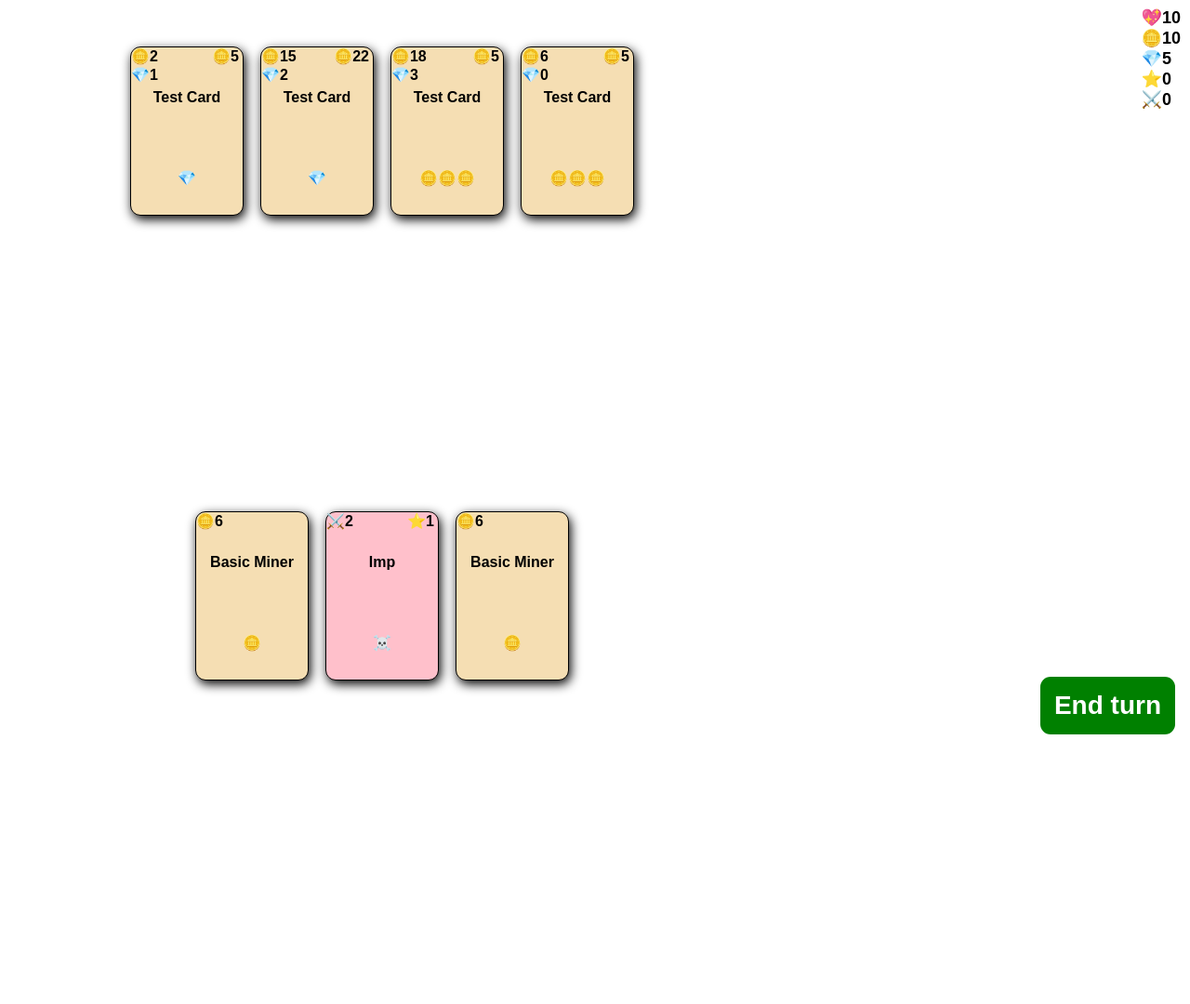
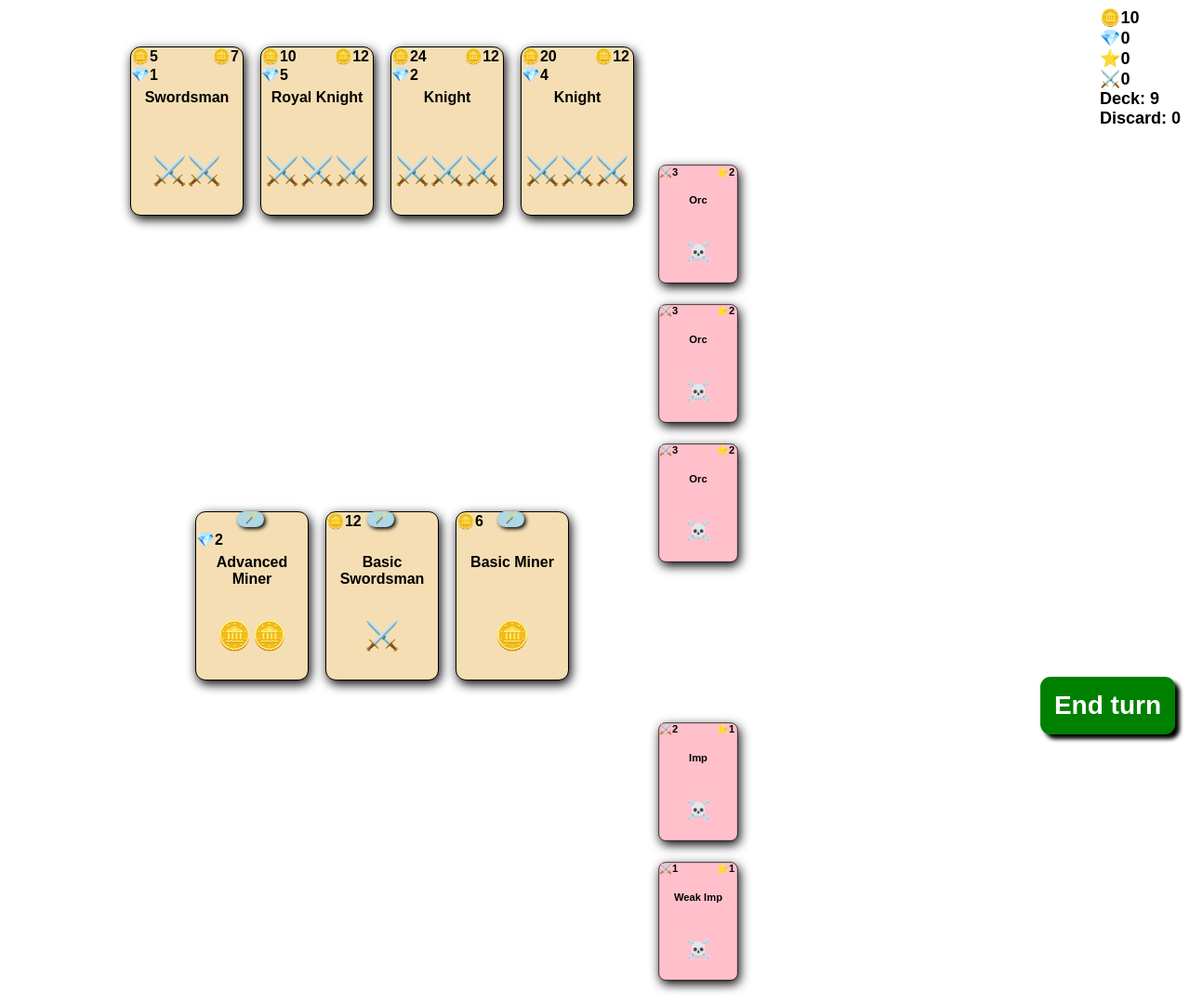
Before and after one commit to BoltKey/game, a plain HTML site: page index.html in a window 1280 px wide. Shown: the whole page at 93% size. Before the commit the page ends 800 px from the top, so only its background shows below. Drawn offline with nearby package versions, Linux system fonts and the light colour scheme.

Commit message:
bunch of progress, monsters now don't got to deck

```diff
--- a/cards.csv
+++ b/cards.csv
@@ -1,26 +1,51 @@
 id,name,costCoins,costDiamonds,costSword,banishVp,effectText,buyCost,effect,tier,type
-1,Test Card,5,1,,,🪙🪙🪙,7,"[""coin"", 3]",1,action
-2,Test Card,6,0,,,🪙🪙🪙,5,"[""coin"", 3]",1,action
-3,Test Card,12,0,,,🪙🪙🪙,1,"[""coin"", 3]",1,action
-4,Test Card,5,1,,,🪙🪙🪙,23,"[""coin"", 3]",1,action
-5,Test Card,3,2,,,🪙🪙🪙,5,"[""coin"", 3]",1,action
-6,Test Card,2,2,,,🪙🪙🪙,54,"[""coin"", 3]",1,action
-7,Test Card,18,3,,,🪙🪙🪙,5,"[""coin"", 3]",1,action
-8,Test Card,15,2,,,💎,22,diamond,1,action
-9,Test Card,16,0,,,💎,4,diamond,1,action
-10,Test Card,11,0,,,💎,22,diamond,1,action
-11,Test Card,2,1,,,💎,5,diamond,1,action
-12,Test Card,3,2,,,💎,4,diamond,1,action
-13,Test Card,7,1,,,💎,4,diamond,1,action
+1,Swordsman,8,1,,,⚔️⚔️,8,"[[""sword"", 2]]",1,action
+2,Knight,20,4,,,⚔️⚔️⚔️,12,"[[""sword"", 3]]",1,action
+3,Archer,10,,,,⚔️⚔️,10,"[[""sword"", 2]]",1,action
+4,Super Miner,8,1,,,🪙🪙🪙,11,"[[""coin"", 3]]",1,action
+5,Swordsman,5,1,,,⚔️⚔️,7,"[[""sword"", 2]]",1,action
+6,Swordsman,5,1,,,⚔️⚔️,7,"[[""sword"", 2]]",1,action
+8,Knight,24,2,,,⚔️⚔️⚔️,12,"[[""sword"", 3]]",1,action
+9,Royal Knight,10,5,,,⚔️⚔️⚔️,12,"[[""sword"", 3]]",1,action
+10,Swordsman,5,1,,,⚔️⚔️,7,"[[""sword"", 2]]",1,action
+11,Swordsman,5,1,,,⚔️⚔️,7,"[[""sword"", 2]]",1,action
+12,Swordsman,5,1,,,⚔️⚔️,7,"[[""sword"", 2]]",1,action
+13,Swordsman,5,1,,,⚔️⚔️,7,"[[""sword"", 2]]",1,action
 14,Basic Miner,6,,,,🪙,,coin,s,action
 15,Basic Miner,6,,,,🪙,,coin,s,action
 16,Basic Miner,6,,,,🪙,,coin,s,action
 17,Basic Miner,6,,,,🪙,,coin,s,action
-18,Basic Prospector,8,,,,💎,,diamond,s,action
-19,Imp,,,2,1,☠️,,"[""heart"", -1]",s,monster
+18,Basic Prospector,12,,,,💎,,diamond,s,action
 20,Basic Swordsman,12,,,,⚔️,,sword,s,action
 21,Basic Swordsman,12,,,,⚔️,,sword,s,action
 22,Basic Swordsman,12,,,,⚔️,,sword,s,action
-23,Imp,,,2,1,☠️,,"[""heart"", -1]",s,monster
 24,Basic Miner,6,,,,🪙,,coin,s,action
 25,Basic Miner,6,,,,🪙,,coin,s,action
+26,Advanced Miner,,2,,,🪙🪙,,"[[""coin"", 2]]",s,action
+27,Advanced Miner,,2,,,🪙🪙,,"[[""coin"", 2]]",s,action
+23,Weak Imp,,,1,1,☠️,,1,0,monster
+19,Imp,,,2,1,☠️,,1,1,monster
+28,Orc,,,3,2,☠️,,1,3,monster
+29,Orc,,,3,2,☠️,,1,4,monster
+30,Orc,,,3,2,☠️,,1,5,monster
+31,Orc,,,3,2,☠️,,2,6,monster
+32,Orc,,,3,2,☠️,,2,6,monster
+33,Troll,,,4,3,☠️,,2,8,monster
+34,Troll,,,4,3,☠️,,2,8,monster
+35,Troll,,,4,3,☠️,,2,9,monster
+36,Troll,,,4,3,☠️,,2,12,monster
+37,Dragon,,,5,3,☠️☠️,,3,13,monster
+38,Dragon,,,5,3,☠️☠️,,3,16,monster
+39,Dragon,,,5,3,☠️☠️,,3,18,monster
+40,Fire Ant,,,3,1,☠️,,2,20,monster
+41,Fire Ant,,,3,1,☠️,,2,20,monster
+42,Fire Ant,,,3,1,☠️,,2,20,monster
+43,Fire Ant,,,3,1,☠️,,2,21,monster
+44,Fire Ant,,,3,1,☠️,,2,21,monster
+45,Fire Ant,,,3,1,☠️,,2,21,monster
+46,Fire Ant,,,3,1,☠️,,2,22,monster
+47,Fire Ant,,,3,1,☠️,,2,22,monster
+48,Cyclops,,,10,8,☠️,,4,23,monster
+49,Cyclops,,,12,8,☠️,,5,23,monster
+50,Cyclops,,,14,8,☠️,,6,24,monster
+51,The Dark Lord,,,20,100,☠️,,10,26,monster
--- a/doEffect.js
+++ b/doEffect.js
@@ -1,5 +1,5 @@
 import { createFlyer } from "./flyers.js";
-import { discardDeck, drawDeck, emojiDictionary, handCards, resources } from "./globals.js";
+import { activeMonsters, discardDeck, drawDeck, emojiDictionary, handCards, resources } from "./globals.js";
 import { updateGame } from "./update.js";
 
 
@@ -18,6 +18,12 @@ export function doEffect(effect, sourceComponent) {
     else {
       effect = [effect, 1]
     }
+  }
+  if (Array.isArray(effect[0])) {
+    for (let e of effect) {
+      doEffect(e, sourceComponent)
+    }
+    return;
   }
   let effectName = effect[0];
   if (emojiDictionary[effectName]) {
@@ -63,7 +69,14 @@ export function doEffect(effect, sourceComponent) {
           updateGame()
           break;
         }
-        handCards.push(drawDeck.shift())
+        let newCard = drawDeck.shift()
+        if (newCard.type === "monster") {
+          activeMonsters.push(newCard)
+        }
+        else {
+          handCards.push(newCard);
+        }
+
       }
       updateGame()
       break;
--- a/globals.js
+++ b/globals.js
@@ -3,11 +3,47 @@ export const drawDeck = [];
 export const discardDeck = [];
 export const summonedCards = [];
 export const supplyOffer = [];
-export const supplyDeck = []
+export const supplyDeck = [];
+export const activeMonsters = [];
+export const monsterQueue = [
+  [],
+  [],
+  [],
+  [],
+  [],
+  [],
+  [],
+  [],
+  [],
+  [],
+  [],
+  [],
+  [],
+  [],
+  [],
+  [],
+  [],
+  [],
+  [],
+  [],
+  [],
+  [],
+  [],
+  [],
+  [],
+  [],
+  [],
+  [],
+  [],
+  [],
+  [],
+  [],
+  [],
+];
 export const resources = {
   "heart": 10,
   "coin": 10,
-  "diamond": 5,
+  "diamond": 0,
   "vp": 0,
   "sword": 0,
 }
--- a/index.html
+++ b/index.html
@@ -11,8 +11,10 @@
 <body>
   <div id="game-wrap" class="hidden">
     <div id="hand-wrap"></div>
+    <div id="monsters">
+    </div>
     <div id="headup-wrap">
-      <div id="heart">
+      <div id="heart" style="display: none;">
         💖<span id="heart-number">15</span>
       </div>
       <div id="coin">
@@ -27,6 +29,12 @@
       <div id="sword">
         ⚔️<span id="sword-number">0</span>
       </div>
+      <div id="deck">
+        Deck: <span id="deck-number">0</span>
+      </div>
+      <div id="discard">
+        Discard: <span id="discard-number">0</span>
+      </div>
     </div>
     <button id="endturn">End turn</button>
   </div>
--- a/main.css
+++ b/main.css
@@ -1,6 +1,7 @@
 * {
   font-family: Arial, Helvetica, sans-serif;
   background-repeat: no-repeat;
+  transform-origin: center;
 }
 
 body {
@@ -11,27 +12,35 @@ body {
   display: none;
 }
 
-.card {
-  border-radius: 11px;
-  border: solid 1px black;
-  background: wheat;
+.card-wrap {
+
   width: 120px;
   height: 180px;
   filter: drop-shadow(2px 4px 6px black);
   position: absolute;
   transition: left .6s, top .6s, transform .3s;
   animation-timing-function: ease;
+  position: absolute;
 }
-.card.monster {
+.scale-wrap {
+  border-radius: 11px;
+  border: solid 1px black;
+  background: wheat;
+  width: 100%;
+  height: 100%;
+  pointer-events: none;
+  position: absolute;
+}
+.card-wrap.monster .scale-wrap {
   background: pink;
 }
-.card:hover {
+.card-wrap:hover {
   transform: scale(1.1, 1.1);
   z-index: 5;
   cursor: pointer;
 }
 
-.card * {
+.card-wrap  * {
   position: absolute;
   font-weight: bold;
   pointer-events: none;
@@ -60,6 +69,7 @@ body {
   display: flex;
   align-content: center;
   justify-content: space-evenly;
+  font-size: 30px;
 }
 
 .name {
@@ -92,4 +102,42 @@ button#endturn {
   border-radius: 11px;
   border: none;
   padding: 15px;
+  transition: transform 0.3s, filter 0.3s, background-color 0.3s;
+  filter: drop-shadow(5px 5px 2px black);
 }
+
+#monsters {
+  position: absolute;
+  right: 20px;
+  width: 300px;
+  height: 200px;
+  transform: scale(0.5, 0.5);
+  transform-origin: center;
+}
+
+button#endturn:hover {
+  transform: scale(1.1, 1.1);
+  filter: drop-shadow(8px 8px 8px black);
+}
+button#endturn:active {
+  transform: scale(0.9, 0.9);
+  filter: drop-shadow(1px 1px 1px black);
+  background-color: #33dd55;
+}
+
+button.summon-button {
+  left: 45px;
+  position: absolute;
+  background: lightblue;
+  border: none;
+  filter: drop-shadow(2px 2px 2px black);
+  border-radius: 100px;
+  pointer-events: all;
+  transition: transform 0.3s, filter 0.3s, background-color 0.3s;
+}
+
+button.summon-button:hover {
+  transform: scale(1.1, 1.1);
+  filter: drop-shadow(8px 8px 8px black);
+  cursor: pointer;
+}
--- a/main.js
+++ b/main.js
@@ -1,6 +1,6 @@
 import { doEffect } from "./doEffect.js";
-import { cardData, discardDeck, drawDeck, handCards, resources, summonedCards, supplyDeck, supplyOffer } from "./globals.js";
-import { domId, updateGame } from "./update.js";
+import { activeMonsters, cardData, discardDeck, drawDeck, handCards, monsterQueue, resources, summonedCards, supplyDeck, supplyOffer } from "./globals.js";
+import { domId, monsterAttack, updateGame } from "./update.js";
 
 let loaded = false;
 
@@ -29,10 +29,15 @@ function startGame() {
   let deck = cardData.filter(card => card.tier === "s").toShuffled();
   drawDeck.push(...deck)
 
-  let offer = cardData.filter(card => card.tier === "1").toShuffled();
+  let offer = cardData.filter(card => card.tier === "1" && card.type === "action").toShuffled();
   supplyDeck.push(...offer);
   for (let i = 0; i < 4; ++i) {
     supplyOffer.push(supplyDeck.shift())
+  }
+
+  for (let row = 0; row < monsterQueue.length; ++row) {
+    let monsters = cardData.filter(c => c.tier == row && c.tier !== "" && c.type === "monster");
+    monsterQueue[row].push(...monsters);
   }
 
   doEffect(["draw", 3]);
@@ -47,6 +52,7 @@ function startGame() {
 }
 
 function endTurn() {
+  doEffect(["coin", resources.sword]);
   doEffect(["sword", -resources.sword]);
   for (let c of summonedCards) {
     let effect = c.effect;
@@ -55,7 +61,21 @@ function endTurn() {
   for (let c of handCards) {
     doEffect(["coin", -1], document.getElementById(domId(c.id)));
   }
+  for (let c of activeMonsters) {
+    let cost = c.effect;
+    doEffect(["coin", -cost], document.getElementById(domId(c.id)));
+  }
+  moveMonsters();
+  updateGame();
   doEffect(["draw", 3])
+}
+
+function moveMonsters() {
+  let firstRow = monsterQueue.shift();;
+  for (let m of firstRow) {
+    activeMonsters.push(m);
+    monsterAttack(document.getElementById(domId(m.id)));
+  }
 }
 
 
--- a/update.js
+++ b/update.js
@@ -1,23 +1,55 @@
 import { doEffect } from "./doEffect.js";
-import { discardDeck, handCards, summonedCards, supplyOffer } from "./globals.js";
+import { activeMonsters, discardDeck, drawDeck, handCards, monsterQueue, summonedCards, supplyDeck, supplyOffer } from "./globals.js";
 
 export function updateGame() {
   updateHand();
   updateSummoned();
   updateOffer();
+  updateDeckNumbers();
+  updateMonsterQueue();
+  updateActiveMonsters();
 }
 export function updateHand() {
   updateCards(handCards, 350, 550, 140, 600);
 }
 export function updateSummoned() {
-  updateCards(summonedCards, 350, 350, 100, 600, 0.7);
+  updateCards(summonedCards, 350, 350, 100, 600);
 }
 export function updateOffer() {
   updateCards(supplyOffer, 350, 50, 140, 600);
 }
+function updateActiveMonsters() {
+  updateCards(activeMonsters, 350, 750, 140, 600)
+}
+export function updateMonsterQueue() {
+  for (let row = 0; row <= 5; ++row) {
+    let rowWrap = document.getElementById("monsters");
+    if (!rowWrap) {
+      return;
+    }
+    if (monsterQueue[row]) {
+      updateCards(monsterQueue[row], 690, 900 - row * 150, 140, 600, 0.7);
+    }
+  }
+}
+export function updateDeckNumbers() {
+  document.getElementById("deck-number").innerText = drawDeck.length;
+  document.getElementById("discard-number").innerText = discardDeck.length;
+}
+
+const offerSize = 4
+export function refillOffer() {
+  while (supplyOffer.length < offerSize) {
+    if (supplyDeck.length == 0) {
+      break;
+    }
+    supplyOffer.push(supplyDeck.shift())
+
+  }
+}
 
 function updateCards(cards, x, y, margin, maxWidth, scale = 1) {
-
+  let wrap = getHandDiv();
   let finalMargin = Math.min(margin, maxWidth / (cards.length - 1))
   let currX = x - (cards.length - 1) / 2 * finalMargin;
 
@@ -25,14 +57,39 @@ function updateCards(cards, x, y, margin, maxWidth, scale = 1) {
     let currCard = document.getElementById(domId(card.id));
     if (!currCard) {
       currCard = createCard(card);
-      getHandDiv().appendChild(currCard)
+      wrap.appendChild(currCard);
     }
     currCard.style.left = currX + "px";
     currCard.style.top = y + "px";
+    currCard.children[0].style.transform = "scale(" + scale + ", " + scale + ")";
+    if (cards === handCards) {
+      if (!currCard.querySelector(".summon-button") && currCard.dataset.type !== "monster") {
+        let button = document.createElement("button")
+        button.classList.add("summon-button");
+        button.innerText = "🪄"
+        button.onclick = (evt) => {
+          summonCard(evt.target.parentNode)
+        }
+        currCard.appendChild(button)
+      }
+    }
+    let location = "";
+    switch(cards) {
+      case discardDeck:
+        location = "discard"
+        break;
+      case supplyOffer:
+        location = "supplyOffer"
+        break;
+      case handCards:
+        location = "hand"
+        break;
+    }
+    currCard.setAttribute("data-location", location)
     currX += finalMargin;
   }
 
-  for (let card of getHandDiv().querySelectorAll(".card")) {
+  for (let card of wrap.querySelectorAll(".card")) {
     if (!cards.find(c => domId(c.id) === card.id)) {
       //removeCard(card);
     }
@@ -48,16 +105,19 @@ function createCard(data) {
     costSword: "⚔️",
     banishVp: "⭐"
   }
-  card.classList.add("card", data.type)
+  card.classList.add("card-wrap", data.type)
 
+  let scaleWrap = document.createElement("div")
+  scaleWrap.classList.add("scale-wrap", "card")
+  card.appendChild(scaleWrap)
   card.id = domId(data.id);
   for (let name of Object.keys(data)) {
-    if (!["effect", "id", "type", "tier"].includes(name)) {
+    if (!["effect", "id", "type", "tier", "startRow"].includes(name)) {
       if (data[name]) {
         let el = document.createElement("div");
         el.classList.add(name)
         el.innerHTML = (textPrefix[name] ?? "") + data[name]
-        card.appendChild(el)
+        scaleWrap.appendChild(el)
 
       }
     }
@@ -65,10 +125,10 @@ function createCard(data) {
   }
   card.addEventListener("click", evt => {
     console.log(evt)
-    if (evt.offsetY < 100) {
-      summonCard(evt.target);
+    if (evt.target.dataset.location === "supplyOffer") {
+      gainCard(evt.target)
     }
-    else {
+    if (evt.offsetY > 100) {
       playCard(evt.target)
     }
   })
@@ -82,6 +142,10 @@ export function domId(id) {
 
 
 function playCard(card) {
+  if (card.dataset.type === "monster") {
+    killCard(card);
+    return;
+  }
   console.log("play card", card);
   card.id += "-played"
   let handIndex = handCards.findIndex(c => c.id === card.dataset.id)
@@ -91,7 +155,30 @@ function playCard(card) {
   discardDeck.push(handCards.splice(handIndex, 1)[0])
   doEffect(card.dataset.effect, card)
   removeCard(card);
-  updateHand();
+  updateGame();
+}
+
+function gainCard(card) {
+  console.log("gain card", card);
+  let handIndex = supplyOffer.findIndex(c => c.id === card.dataset.id)
+  if (handIndex == -1) {
+    return;
+  }
+  let gainCost = card.dataset.buycost;
+  doEffect(["coin", -gainCost], card)
+  discardDeck.push(supplyOffer.splice(handIndex, 1)[0])
+  refillOffer();
+  gainCardAnim(card);
+  updateGame();
+}
+
+function killCard(card) {
+  let costSwords = card.dataset.costsword || 0
+  doEffect(["sword", -costSwords], card)
+  doEffect(["vp", card.dataset.banishvp], card)
+  let handIndex = activeMonsters.findIndex(c => c.id === card.dataset.id)
+  activeMonsters.splice(handIndex, 1)[0]
+  banishCard(card)
 }
 
 function summonCard(card) {
@@ -103,17 +190,10 @@ function summonCard(card) {
   let type = card.dataset.type;
   let costDiamonds = card.dataset.costdiamonds || 0
   let costCoins = card.dataset.costcoins || 0
-  let costSwords = card.dataset.costsword || 0
   doEffect(["coin", -costCoins], card)
   doEffect(["diamond", -costDiamonds], card)
-  doEffect(["sword", -costSwords], card)
   let c = handCards.splice(handIndex, 1)[0]
-  if (type === "monster") {
-    banishCard(card)
-  }
-  else {
-    summonedCards.push(c)
-  }
+  summonedCards.push(c)
   updateGame();
 }
 
@@ -140,6 +220,18 @@ function removeCard(card) {
   }
 }
 
+function gainCardAnim(card) {
+  let animation = card.animate([
+    { transform: "scale(1.1, 1.1) translate(0, 0)", opacity: 1, zIndex: 10},
+    { opacity: 1},
+    { transform: "scale(1.3, 1.3) translate(300px, 200px)", opacity: 0},
+  ], {duration: 2000, fill: "forwards", easing: "ease-in-out"})
+  animation.onfinish = () => {
+    console.log("animation complete");
+    card.remove()
+  }
+}
+
 function banishCard(card) {
   let animation = card.animate([
     { transform: "scale(1.1, 1.1) translate(0, 0)", opacity: 1, zIndex: 10},
@@ -150,3 +242,13 @@ function banishCard(card) {
     card.remove()
   }
 }
+
+export function monsterAttack(card) {
+  let animation = card.animate([
+    { transform: "scale(1, 1)", },
+    { transform: "scale(1.1, 1.1)", },
+    { transform: "scale(1, 1)", },
+  ], {duration: 2000, fill: "forwards", easing: "ease-in-out"})
+  animation.onfinish = () => {
+  }
+}
```
